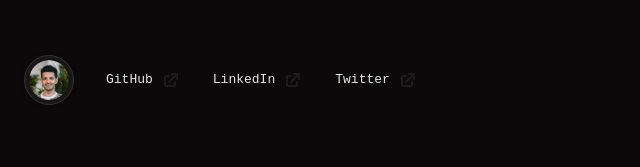
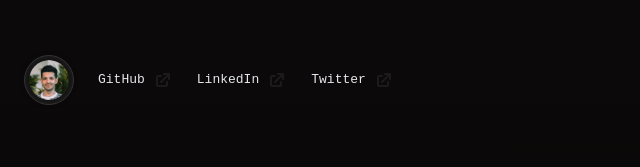
Before and after one commit to agilasadi/agilasadi.github.io, a website: page index.html in a window 1280 px wide. Shown: the part 631-798 px from the top of the page, 0-640 px from the left. Drawn offline with Linux system fonts and the light colour scheme.

Commit message:
Refactor index.html to adjust margin and padding for profile image and social links; update corresponding CSS rules for 'mr-6' and 'pr-6' in output.css to maintain layout consistency.

```diff
--- a/index.html
+++ b/index.html
@@ -74,7 +74,7 @@
 
                         <div class="bottom-0 lg:absolute left-0 mt-8">
                             <div class="mt-2 items-center flex">
-                                <div class="profile-image-wrapper mr-8 hidden sm:block">
+                                <div class="profile-image-wrapper mr-6 hidden sm:block">
                                     <div
                                         class="p-1 rounded-full profile-image-container bg-[#ffffff17] shadowed-box-border backdrop-blur-lg">
                                         <img class="h-10 w-10 profile-image-shadow rounded-full"
@@ -82,9 +82,9 @@
                                             alt="Agil Asadi">
                                     </div>
                                 </div>
-                                <div class="flex w-auto overflow-visible">
+                                <div class="flex w-auto overflow-hidden">
                                     <a href="https://github.com/agilasadi" target="_blank"
-                                        class="flex text-gray-200 hover:text-white items-center pr-8 clickable-text-button">
+                                        class="flex text-gray-200 hover:text-white items-center pr-6 clickable-text-button">
                                         <span class="line-height-0">GitHub</span>
                                         <div class="ml-2 h-5 flex items-center anchor-icon">
                                             <svg class="h-full" fill="currentColor" viewBox="0 0 20 20"
@@ -99,7 +99,7 @@
                                         </div>
                                     </a>
                                     <a href="https://www.linkedin.com/in/agilasadi/" target="_blank"
-                                        class="flex text-gray-200 hover:text-white items-center pr-8 clickable-text-button">
+                                        class="flex text-gray-200 hover:text-white items-center pr-6 clickable-text-button">
                                         <span class="line-height-0">LinkedIn</span>
                                         <div class="ml-2 h-5 flex items-center anchor-icon">
                                             <svg class="h-full" fill="currentColor" viewBox="0 0 20 20"
@@ -114,7 +114,7 @@
                                         </div>
                                     </a>
                                     <a href="https://twitter.com/agilasadi" target="_blank"
-                                        class="flex text-gray-200 hover:text-white items-center pr-8 clickable-text-button">
+                                        class="flex text-gray-200 hover:text-white items-center pr-6 clickable-text-button">
                                         <span class="line-height-0">Twitter</span>
                                         <div class="ml-2 h-5 flex items-center anchor-icon">
                                             <svg class="h-full" fill="currentColor" viewBox="0 0 20 20"
```
Also changed, not shown: dist/output.css.
